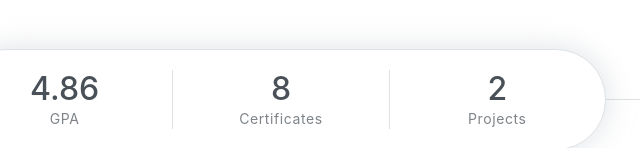
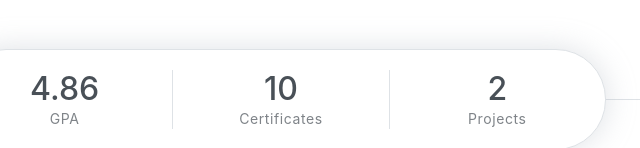
Before and after one commit to AbdulAltamimi/AbdulAltamimi.github.io, a plain HTML site: page index.html in a window 1280 px wide. Shown: the part 652-800 px from the top of the page, 359-999 px from the left. Drawn offline with nearby package versions, Linux system fonts and the light colour scheme.

Commit message:
Update index.html

```diff
--- a/index.html
+++ b/index.html
@@ -76,7 +76,7 @@
                 <p>GPA</p>
             </div>
             <div class="widget-item">
-                <h2>8</h2>
+                <h2>10</h2>
                 <p>Certificates</p>
             </div>
             <div class="widget-item">
```
